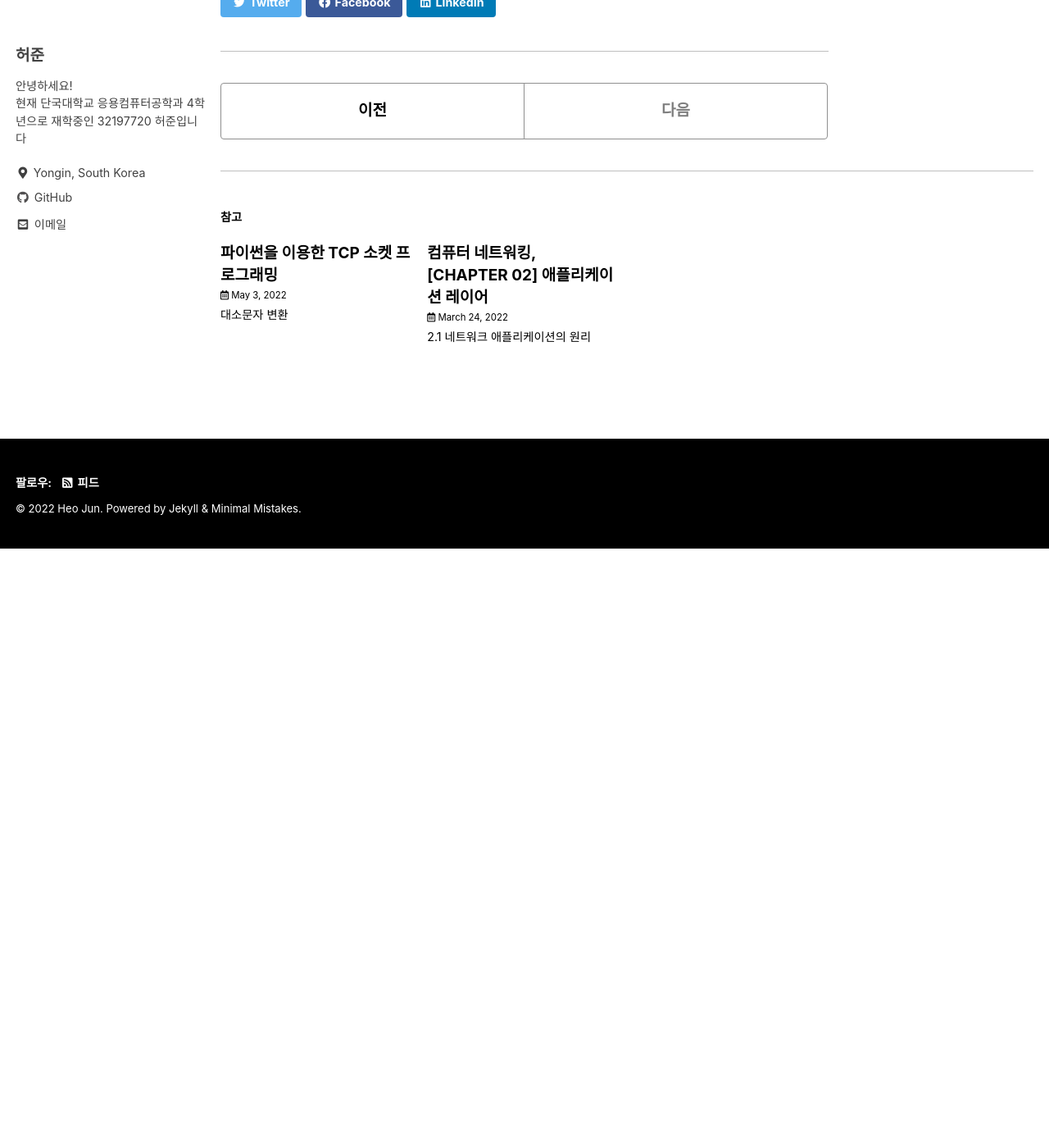
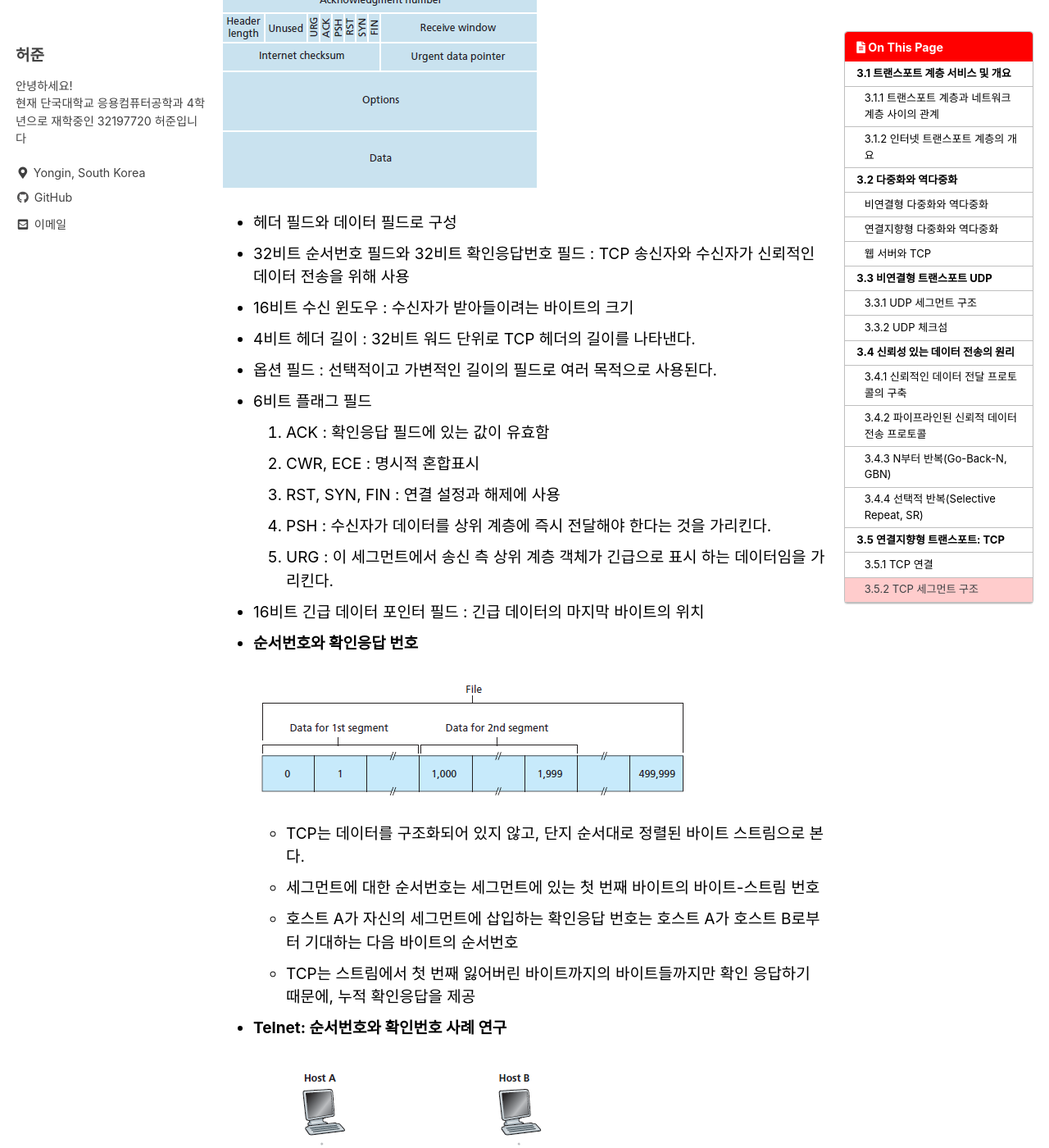
Before and after one commit to heojun990322/heojun990322.github.io, a Jekyll site: the page built from _posts/Computer Networking/22-05-05-chapter-03.md, in a window 1280 px wide and 1400 px high, scrolled down 19771 px. Shown: the whole window at 82% size. Built offline with Jekyll 4.4.1, drawn with Linux system fonts in a browser that asks for light colours; cached includes are drawn as plain includes; before the commit the page ends 20440 px from its top, so only the background shows below that.

Commit message:
add 3.5.2

```diff
--- a/_posts/Computer Networking/22-05-05-chapter-03.md
+++ b/_posts/Computer Networking/22-05-05-chapter-03.md
@@ -257,3 +257,31 @@ title: "컴퓨터 네트워킹, [CHAPTER 03] 트랜스포트 레이어"
 - TCP 세그먼트
     1. TCP 헤더와 클라이언트 데이터를 하나로 만든 패킷
     2. TCP가 상대에게서 세그먼트를 수신했을 때, 세그먼트의 데이터는 TCP 연결의 수신 버퍼에 위치
+
+### 3.5.2 TCP 세그먼트 구조<br>
+
+![03.29](/assets/img/Computer%20Networking/22-05-05-chapter-03/03.29.PNG)<br>
+
+- 헤더 필드와 데이터 필드로 구성
+- 32비트 순서번호 필드와 32비트 확인응답번호 필드 : TCP 송신자와 수신자가 신뢰적인 데이터 전송을 위해 사용
+- 16비트 수신 윈도우 : 수신자가 받아들이려는 바이트의 크기
+- 4비트 헤더 길이 : 32비트 워드 단위로 TCP 헤더의 길이를 나타낸다.
+- 옵션 필드 : 선택적이고 가변적인 길이의 필드로 여러 목적으로 사용된다.
+- 6비트 플래그 필드
+    1. ACK : 확인응답 필드에 있는 값이 유효함
+    2. CWR, ECE : 명시적 혼합표시
+    3. RST, SYN, FIN : 연결 설정과 해제에 사용
+    4. PSH : 수신자가 데이터를 상위 계층에 즉시 전달해야 한다는 것을 가리킨다.
+    5. URG : 이 세그먼트에서 송신 측 상위 계층 객체가 긴급으로 표시 하는 데이터임을 가리킨다.
+- 16비트 긴급 데이터 포인터 필드 : 긴급 데이터의 마지막 바이트의 위치
+- **순서번호와 확인응답 번호**<br>
+
+    ![03.30](/assets/img/Computer%20Networking/22-05-05-chapter-03/03.30.PNG)<br>
+
+    - TCP는 데이터를 구조화되어 있지 않고, 단지 순서대로 정렬된 바이트 스트림으로 본다.
+    - 세그먼트에 대한 순서번호는 세그먼트에 있는 첫 번째 바이트의 바이트-스트림 번호
+    - 호스트 A가 자신의 세그먼트에 삽입하는 확인응답 번호는 호스트 A가 호스트 B로부터 기대하는 다음 바이트의 순서번호
+    - TCP는 스트림에서 첫 번째 잃어버린 바이트까지의 바이트들까지만 확인 응답하기 때문에, 누적 확인응답을 제공
+- **Telnet: 순서번호와 확인번호 사례 연구**<br>
+
+    ![03.31](/assets/img/Computer%20Networking/22-05-05-chapter-03/03.31.PNG)<br>
```
Also changed, not shown: assets/img/Computer Networking/22-05-05-chapter-03/03.29.PNG (added), assets/img/Computer Networking/22-05-05-chapter-03/03.30.PNG (added), assets/img/Computer Networking/22-05-05-chapter-03/03.31.PNG (added).
